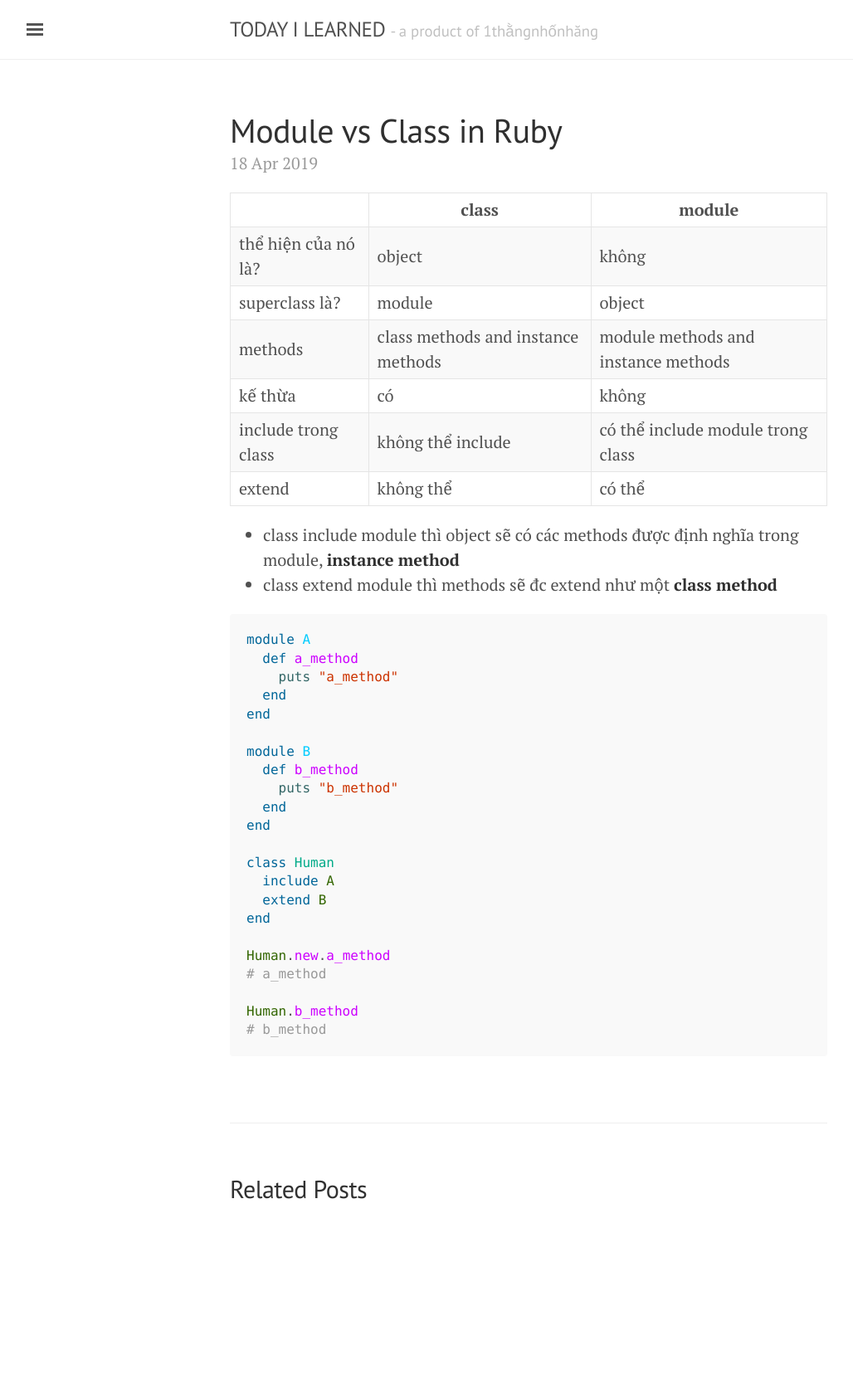
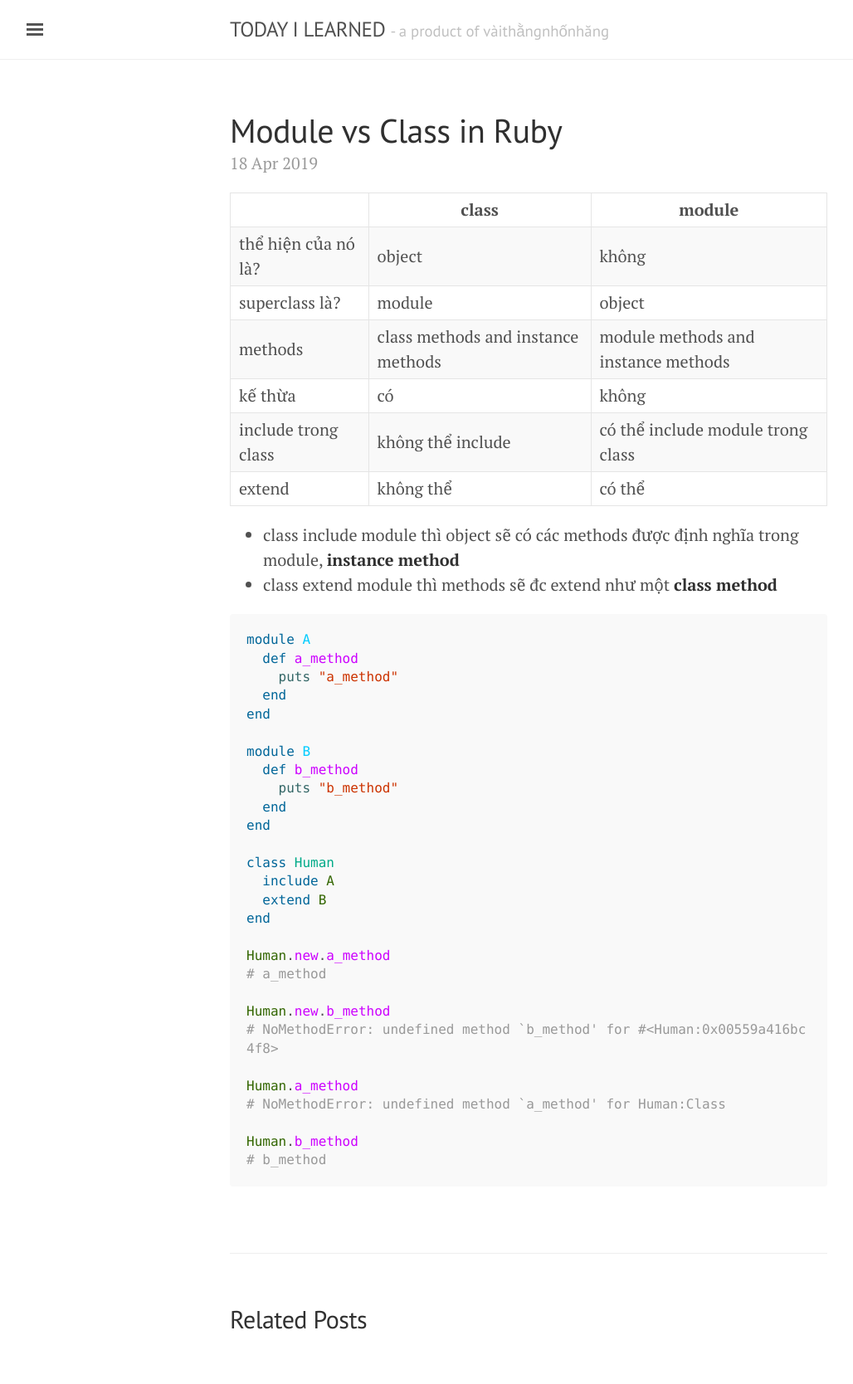
Before and after one commit to tuanminh20/til, a Jekyll site: the page built from _posts/2019-04-18-module-vs-class.md, in a window 1280 px wide. Shown: the whole page at 83% size, without its empty margins (3-1031 px from the left). Built offline with Jekyll 4.4.1, drawn with Linux system fonts in a browser that asks for light colours; before the commit the page ends 1511 px from its top, so only the background shows below that.

Commit message:
edit post

````diff
--- a/_config.yml
+++ b/_config.yml
@@ -5,7 +5,7 @@ permalink:           pretty
 
 # Setup
 title:               'TODAY I LEARNED'
-tagline:             "- a product of 1thằngnhốnhăng"
+tagline:             "- a product of vàithằngnhốnhăng"
 description:         ''
 url:                 # http://lanyon.getpoole.com
 baseurl:             '/til'
--- a/_posts/2019-04-18-module-vs-class.md
+++ b/_posts/2019-04-18-module-vs-class.md
@@ -37,6 +37,12 @@ end
 Human.new.a_method
 # a_method
 
+Human.new.b_method
+# NoMethodError: undefined method `b_method' for #<Human:0x00559a416bc4f8>
+
+Human.a_method
+# NoMethodError: undefined method `a_method' for Human:Class
+
 Human.b_method
 # b_method
 ```
````
Also changed, not shown: 12 other files.
